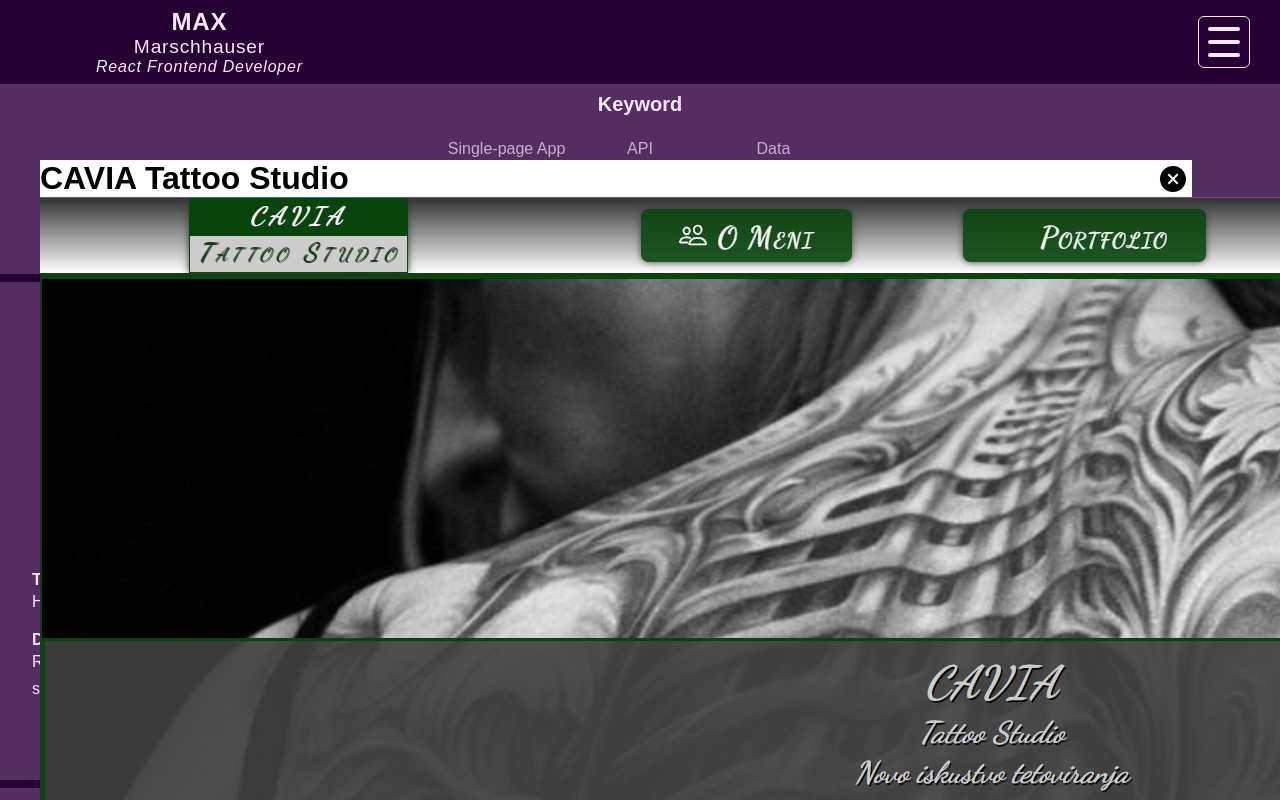
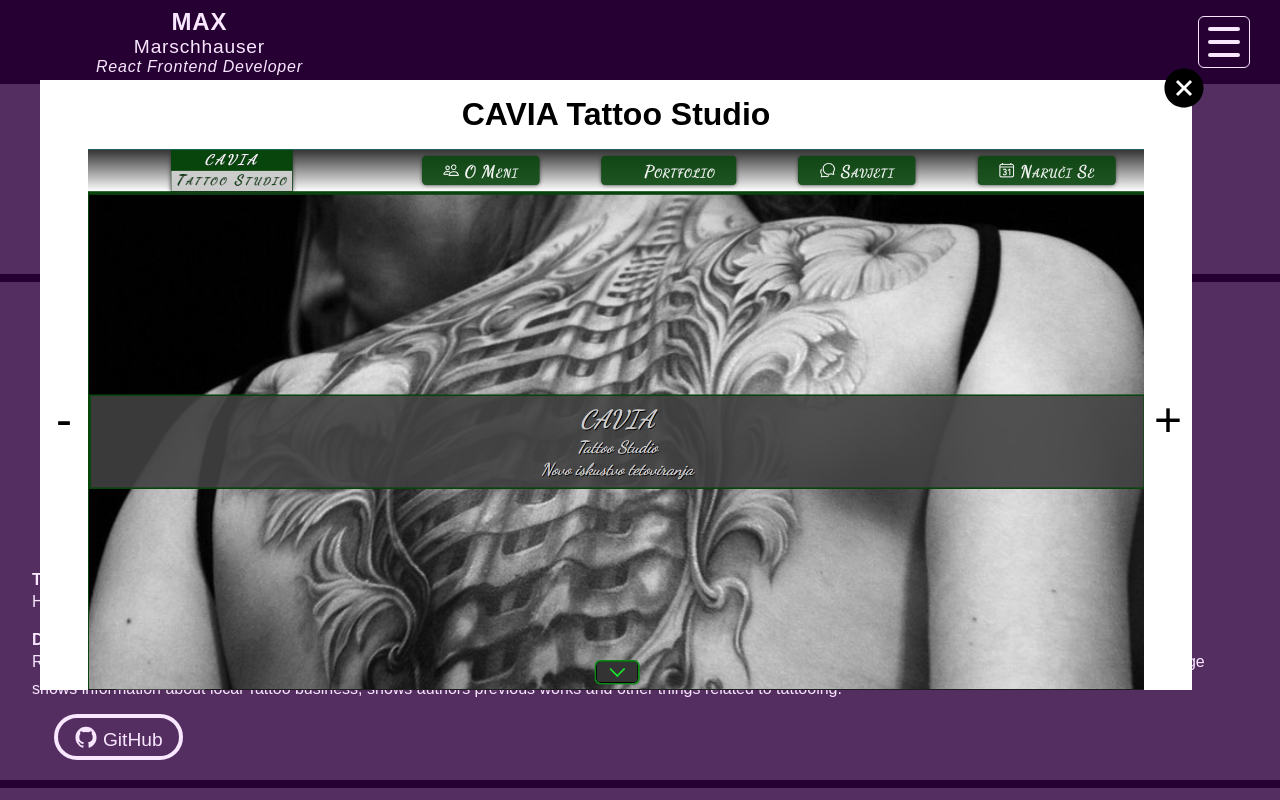
Before and after one commit to max-marschhauser/portfolio, a React (Create React App) app: page /projects in a window 1280 px wide. Both pictures are taken after a click on the button 640 px from the left and 951 px from the top of the page. Shown: the part 551-1351 px from the top of the page. Built offline with nearby package versions, Linux system fonts and the light colour scheme.

Commit message:
projects page modal changes images

```diff
--- a/src/pages/projectsPage/components/openedProject/OpenedProject.js
+++ b/src/pages/projectsPage/components/openedProject/OpenedProject.js
@@ -1,7 +1,7 @@
 // component for Projects page
 
 // importing general items
-import React from "react";
+import React, { useState } from "react";
 
 // importing data
 import List from "../../../../data/projectsPageList.js";
@@ -13,13 +13,36 @@ export default function OpenedProject(props) {
 	const { toggleModal, handleToggleModal, modalContent } = props;
 
 	let selectedItemObject = {};
+	let [imageNumber, setImageNumber] = useState(0);
+
+	let numberOfImages = 0;
 
 	if (toggleModal === true) {
 		List.forEach((item) => {
 			if (item.name === modalContent) {
 				selectedItemObject = item;
+
+				numberOfImages = item.img.length;
 			}
 		});
+	}
+
+	function changeImage(e) {
+		let operation = e.target.dataset.operation;
+		if (operation === "add") {
+			if (imageNumber === numberOfImages - 1) {
+				setImageNumber(0);
+			} else {
+				setImageNumber(imageNumber + 1);
+			}
+		}
+		if (operation === "subtract") {
+			if (imageNumber === 0) {
+				setImageNumber(numberOfImages - 1);
+			} else {
+				setImageNumber(imageNumber - 1);
+			}
+		}
 	}
 
 	return (
@@ -33,11 +56,15 @@ export default function OpenedProject(props) {
 
 						<h3>{selectedItemObject.name}</h3>
 
-						{selectedItemObject.img.length > 0 ? (
-							<img src={selectedItemObject.img[0]} alt="neki tekst" />
-						) : (
-							<></>
-						)}
+						<div className="imageContainer">
+							<button onClick={changeImage} data-operation="subtract">
+								-
+							</button>
+							<img src={selectedItemObject.img[imageNumber]} alt="Selected Project Images" />
+							<button onClick={changeImage} data-operation="add">
+								+
+							</button>
+						</div>
 					</dialog>
 				</section>
 			) : (
--- a/src/pages/projectsPage/components/openedProject/openedProject.scss
+++ b/src/pages/projectsPage/components/openedProject/openedProject.scss
@@ -3,7 +3,7 @@
 
 .openedProject {
 	position: fixed;
-	top: 20vh;
+	top: 10vh;
 	left: 5vh;
 	z-index: 100;
 
@@ -17,13 +17,17 @@
 
 		.closeButton {
 			position: absolute;
-			top: 0.2rem;
-			right: 0.2rem;
+			top: 0rem;
+			right: 0rem;
 
-			font-size: 2rem;
+			font-size: 3rem;
 			background-color: transparent;
 
+			transform: translate(1rem, -1rem);
+
 			transition: all 0.35s ease;
+
+			cursor: pointer;
 
 			&:is(:hover, :focus-visible) {
 				color: var(--color-action);
@@ -35,12 +39,36 @@
 		}
 
 		h3 {
+			padding-block: 1rem;
+
 			font-size: 2rem;
-			text-align: left;
+			text-align: center;
 		}
 
-		img {
-			width: auto;
+		.imageContainer {
+			display: grid;
+			grid-template-columns: 3rem 1fr 3rem;
+
+			button {
+				background-color: transparent;
+
+				font-size: 3rem;
+
+				transition: all 0.35s ease;
+
+				cursor: pointer;
+
+				&:is(:hover, :focus-visible) {
+					background-color: var(--color-action);
+
+					color: var(--color-light);
+				}
+			}
+
+			img {
+				display: block;
+				width: 100%;
+			}
 		}
 	}
 }
```
